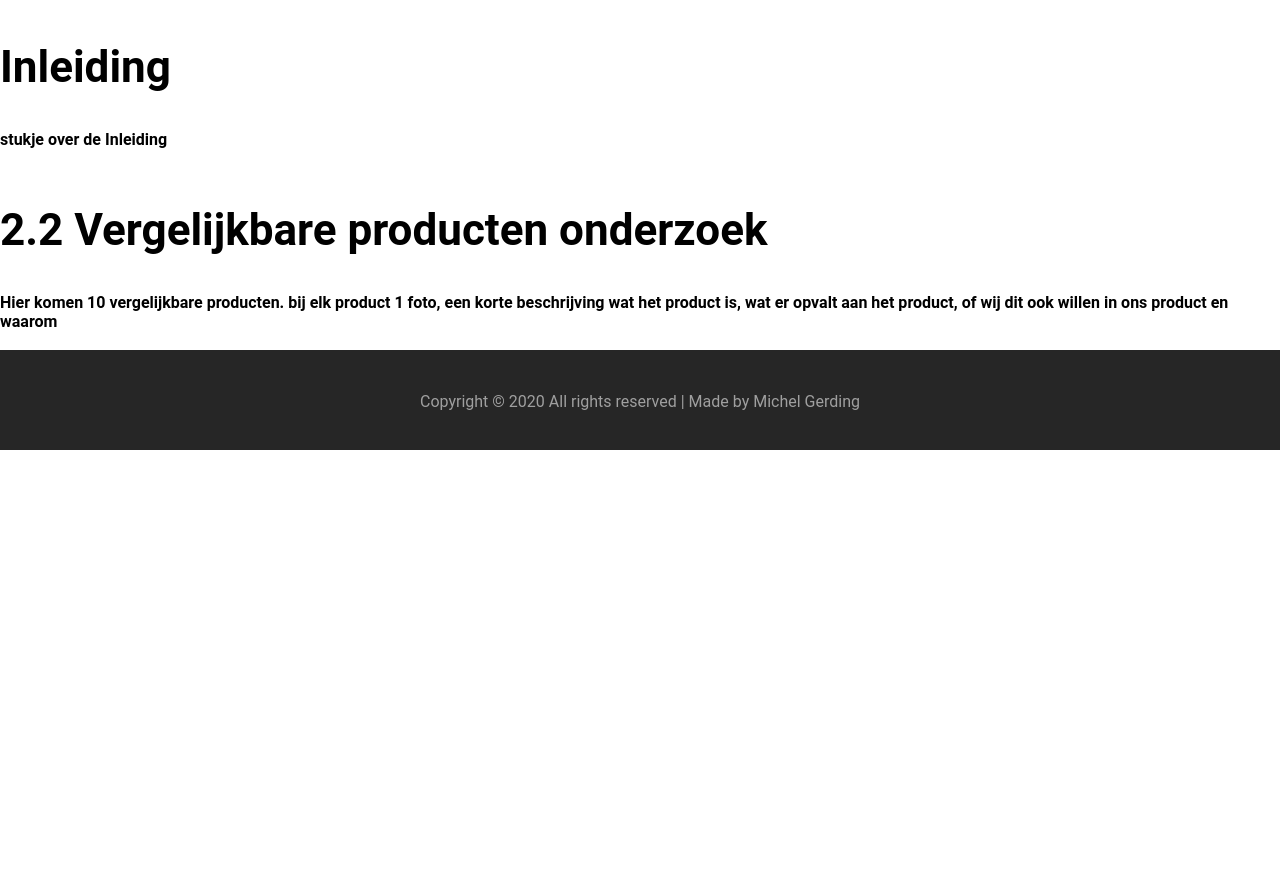
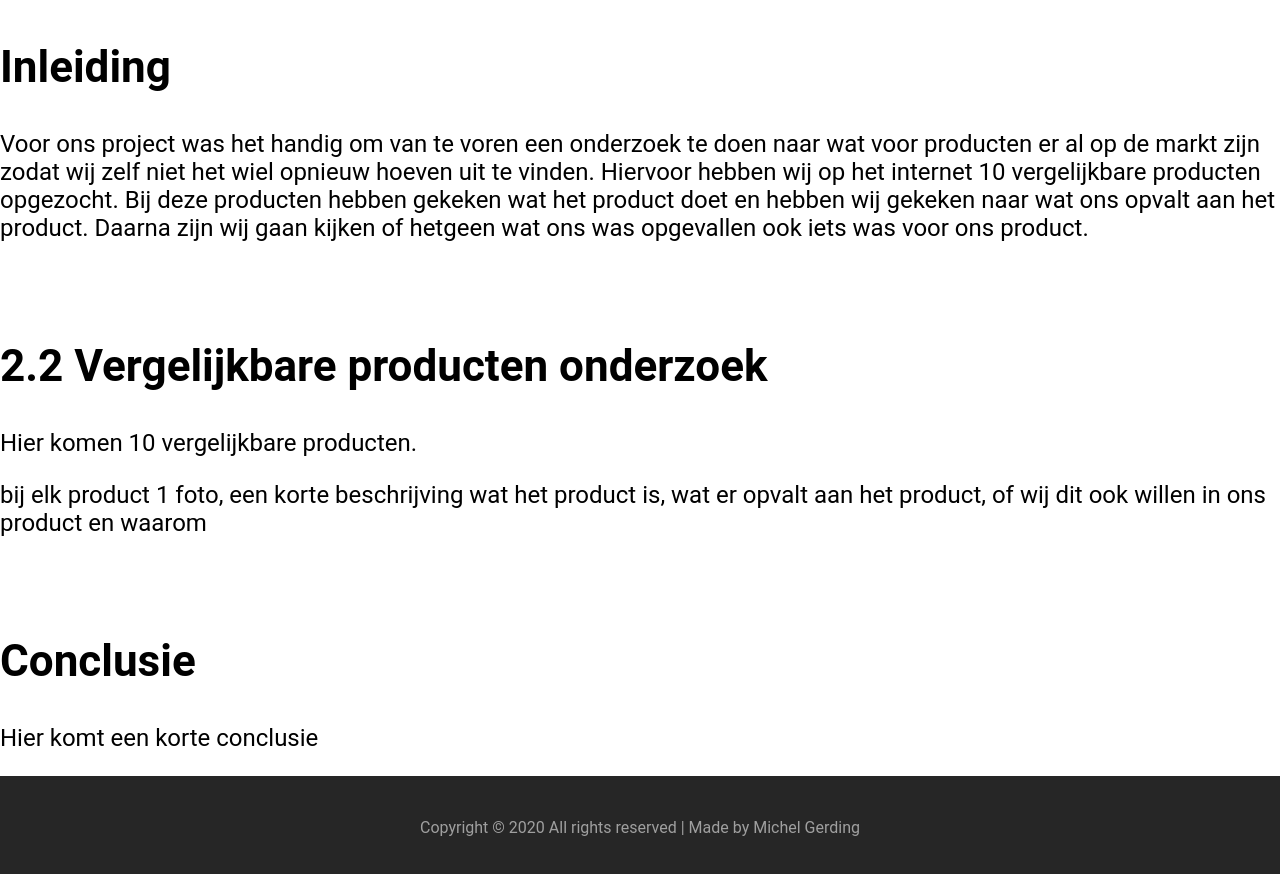
Before and after one commit to DGerding-2307/Website, a plain HTML site: page 2-2.html in a window 1280 px wide. Shown: the part 940-1814 px from the top of the page. Before the commit the page ends 1390 px from the top, so only its background shows below. Drawn offline with Linux system fonts and the light colour scheme.

Commit message:
Add files via upload

```diff
--- a/2-2.html
+++ b/2-2.html
@@ -102,14 +102,20 @@
     <section class="content wrapper">
         <h1> 2.2 Vergelijkbare producten onderzoek </h1>
         <h2>Inleiding</h2>
-        <b>stukje over de Inleiding</b>
+        <p>Voor ons project was het handig om van te voren een onderzoek te doen naar wat voor producten er al op de markt zijn zodat wij zelf niet het wiel opnieuw hoeven uit te vinden.
+            Hiervoor hebben wij op het internet 10 vergelijkbare producten opgezocht.
+            Bij deze producten hebben gekeken wat het product doet en hebben wij gekeken naar wat ons opvalt aan het product.
+            Daarna zijn wij gaan kijken of hetgeen wat ons was opgevallen ook iets was voor ons product.
+        </p>
         <br>
         <br>
         <h2> 2.2 Vergelijkbare producten onderzoek </h2>
-        <b>Hier komen 10 vergelijkbare producten.</b>
-        <b>bij elk product 1 foto, een korte beschrijving wat het product is, wat er opvalt aan het product, of wij dit ook willen in ons product en waarom</b>
+        <p>Hier komen 10 vergelijkbare producten.</p>
+        <p>bij elk product 1 foto, een korte beschrijving wat het product is, wat er opvalt aan het product, of wij dit ook willen in ons product en waarom</p>
         <br>
         <br>
+        <h2>Conclusie</h2>
+        <p>Hier komt een korte conclusie</p>
 
 
     </section>
```
Also changed, not shown: 2-1.html (+8 -2 lines), 2-3.html (+4 -4 lines).
